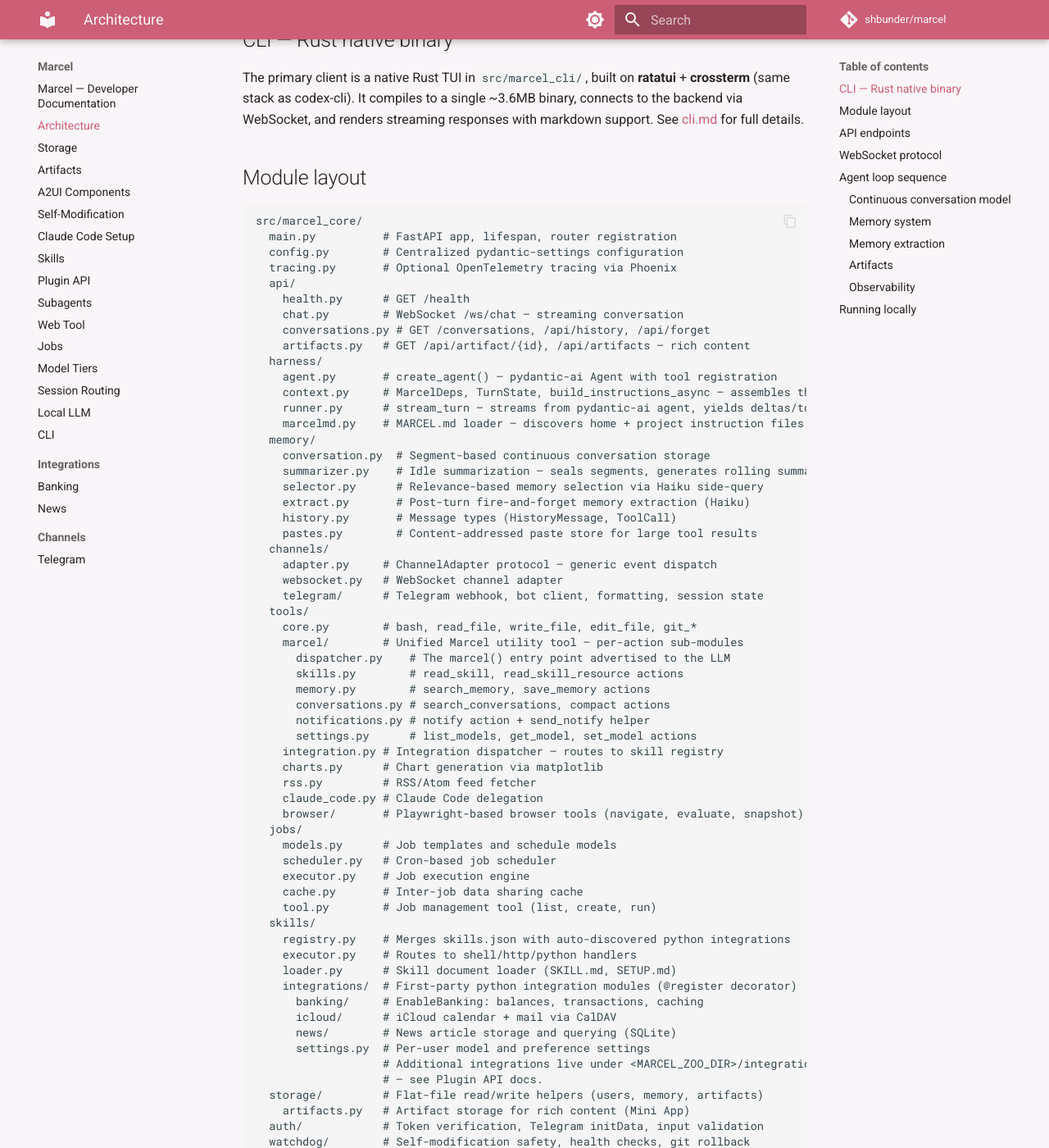
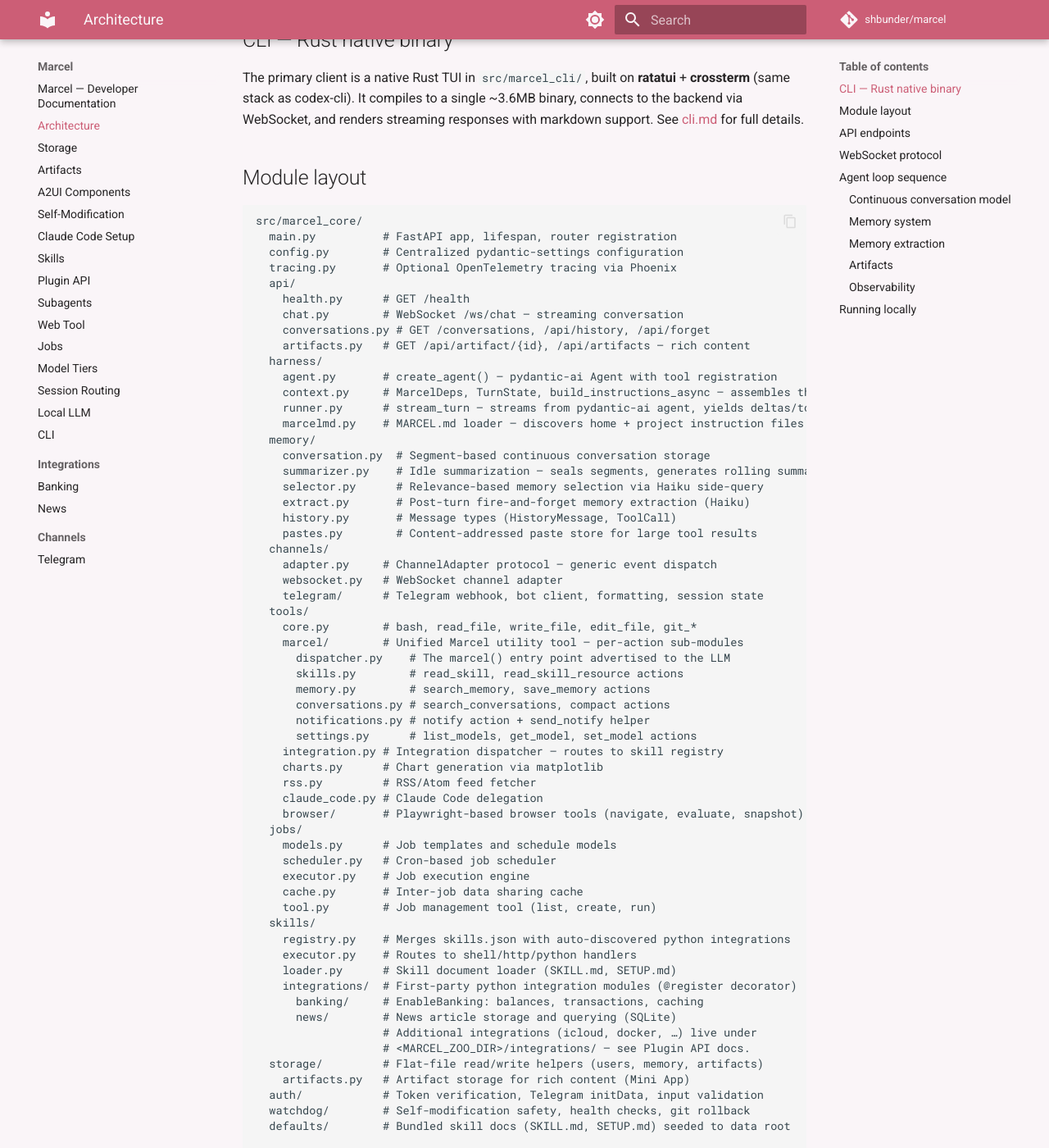
Before and after one commit to shbunder/marcel, an MkDocs documentation site: the page built from docs/architecture.md, in a window 1280 px wide and 1400 px high, scrolled down 240 px. Shown: the whole window at 82% size. Built offline with MkDocs 1.6.1 and Material for MkDocs 9.7.7, drawn with Linux system fonts in a browser that asks for light colours; comment, search, counter and statistics services are not loaded; some of the changed text lies outside the part shown.

Commit message:
🔧 [ISSUE-e7d127] impl: drop stale icloud entry from architecture.md tree
Caught by the pre-close-verifier straggler grep: the kernel module-layout
tree still listed icloud/ as a first-party integration, but it was deleted
in the previous impl commit. Mirrors bca946c's docker-tree fix.

Also drops the settings.py line in the same block — pre-existing straggler
from ISSUE-e1b9c4 (file was deleted in that issue but the tree wasn't
updated). Folded in here since the same paragraph was being edited.

Co-Authored-By: Claude Opus 4.7 <noreply@anthropic.com>

```diff
--- a/docs/architecture.md
+++ b/docs/architecture.md
@@ -60,11 +60,9 @@ src/marcel_core/
     loader.py      # Skill document loader (SKILL.md, SETUP.md)
     integrations/  # First-party python integration modules (@register decorator)
       banking/     # EnableBanking: balances, transactions, caching
-      icloud/      # iCloud calendar + mail via CalDAV
       news/        # News article storage and querying (SQLite)
-      settings.py  # Per-user model and preference settings
-                   # Additional integrations live under <MARCEL_ZOO_DIR>/integrations/
-                   # — see Plugin API docs.
+                   # Additional integrations (icloud, docker, …) live under
+                   # <MARCEL_ZOO_DIR>/integrations/ — see Plugin API docs.
   storage/         # Flat-file read/write helpers (users, memory, artifacts)
     artifacts.py   # Artifact storage for rich content (Mini App)
   auth/            # Token verification, Telegram initData, input validation
```
